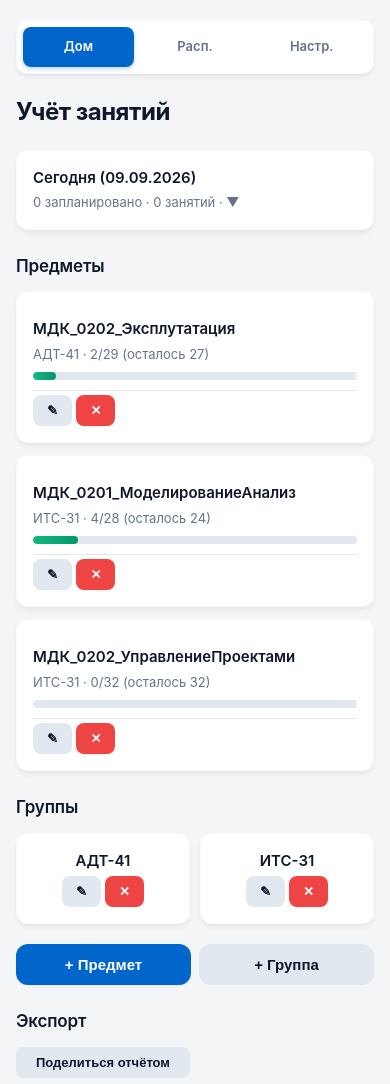
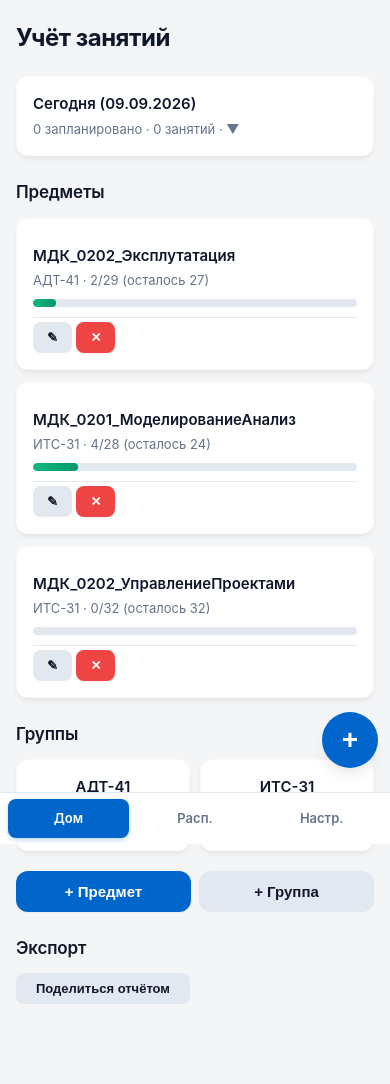
Before and after one commit to mifnail/tech, a Flask app: page / in a window 390 px wide. Shown: the top 1084 px of the page. After the commit the page ends 1004 px from the top, so only its background shows below. Run offline with Flask 3, Linux system fonts and the light colour scheme; data comes from the database, SQL or seed files in the repository; data that the repository does not hold is empty.

Commit message:
ui(t2): fixed bottom nav + floating new-lesson FAB (smartphone-first)

```diff
--- a/static/app.js
+++ b/static/app.js
@@ -239,7 +239,11 @@ App.Nav = {
       pages.map(p =>
         `<a href="${p.hash}" class="${active === p.hash ? 'active' : ''}">${p.label}</a>`
       ).join('')
-    }</div>`;
+    }</div>${this.showFab() ? '<button class="fab" onclick="App.Pages.showCreateLessonAny()" aria-label="Новое занятие">+</button>' : ''}`;
+  },
+  showFab() {
+    const h = location.hash.split('?')[0];
+    return h === '' || h === '#home' || h === '#schedule' || h === '#today';
   }
 };
 
--- a/static/style.css
+++ b/static/style.css
@@ -280,16 +280,24 @@ h2 {
   border-radius: var(--radius-sm);
 }
 
-/* Navigation Bar */
+/* Navigation Bar (fixed bottom bar) */
 .nav {
+  position: fixed;
+  bottom: 0;
+  left: 0;
+  right: 0;
+  z-index: 50;
+  background: var(--color-surface);
+  border-top: 1px solid var(--color-border);
+  padding: 6px max(8px, calc(50% - 240px));
   display: flex;
   gap: 6px;
-  background: var(--color-surface);
-  padding: 6px;
-  border-radius: var(--radius-md);
-  margin-bottom: 20px;
-  box-shadow: var(--shadow-md);
-  border: 1px solid rgba(0, 0, 0, 0.02);
+  max-width: 480px;
+  margin: 0 auto;
+}
+
+html[data-theme=dark] .nav {
+  border-top-color: var(--color-border);
 }
 
 .nav a {
@@ -314,6 +322,32 @@ h2 {
   background: var(--primary);
   color: #fff;
   box-shadow: 0 2px 4px rgba(0, 102, 204, 0.25);
+}
+
+/* Floating add-lesson FAB */
+.fab {
+  position: fixed;
+  right: max(12px, calc(50% - 228px));
+  bottom: 76px;
+  z-index: 60;
+  width: 56px;
+  height: 56px;
+  border-radius: 50%;
+  background: var(--primary);
+  color: #fff;
+  border: none;
+  box-shadow: var(--shadow-lg);
+  display: flex;
+  align-items: center;
+  justify-content: center;
+  font-size: 28px;
+  font-weight: 600;
+  cursor: pointer;
+  transition: transform var(--transition-fast);
+}
+
+.fab:active {
+  transform: scale(0.94);
 }
 
 /* Notifications */
```
